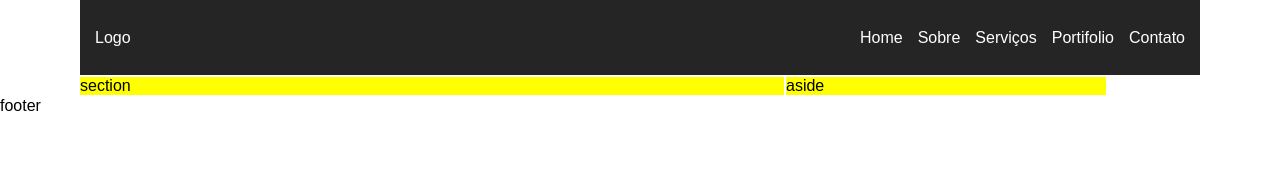
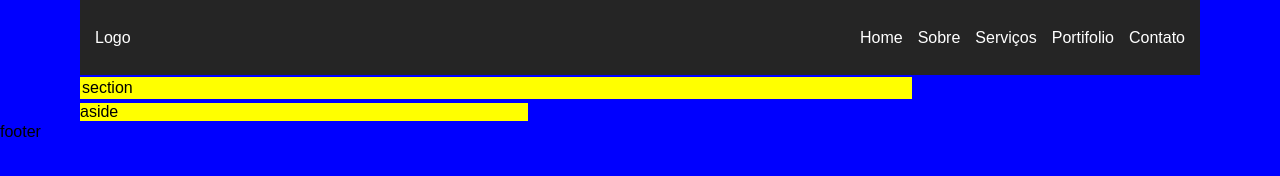
Before and after one commit to mauricioribas/site, a plain HTML site: page index.html in a window 1280 px wide. Drawn offline with Linux system fonts and the light colour scheme.

Commit message:
main correção

```diff
--- a/css/style.css
+++ b/css/style.css
@@ -10,6 +10,7 @@
 html, body {
     font-family: Arial, Helvetica, sans-serif;
     font-size: 1em;
+    background-color: blue;
 }
 
 header {
@@ -94,7 +95,6 @@ main {
 main > section.conteudo, aside.banner {
     background-color: yellow;
     width: 100%;
-    min-width: 310px;
     margin: 2px 0;
 }
 
@@ -119,15 +119,16 @@ main > section.conteudo, aside.banner {
 
     main {
         flex-direction: row;
+        flex-wrap: wrap;
     }
 
     main > section.conteudo {
-        width: 55vw;
+        width: 65vw;
+        padding: 2px;
 
     }
 
     main > aside.banner {
-        width: 25vw;
-        margin-left: 2px;
+        width: 35vw;
     }
 }
```
